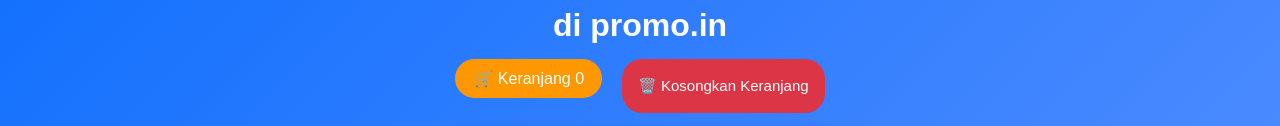
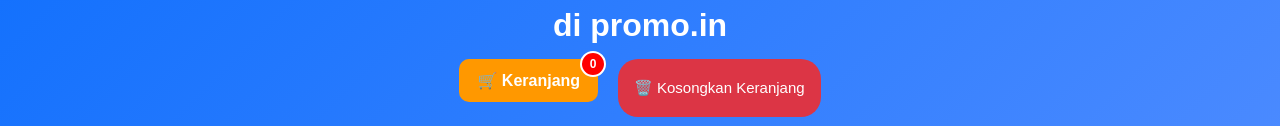
Before and after one commit to widherlions/Promo.in, a plain HTML site: page index.html in a window 1280 px wide. Shown: the part 183-309 px from the top of the page. Drawn offline with Linux system fonts and the light colour scheme.

Commit message:
Update style.css

```diff
--- a/style.css
+++ b/style.css
@@ -253,3 +253,31 @@ background:#e68900;
   color:white;
   font-size:16px;
 }
+
+.btn-keranjang{
+    position: relative;
+    background:#ff9800;
+    color:white;
+    border:none;
+    padding:12px 18px;
+    border-radius:10px;
+    cursor:pointer;
+    font-weight:bold;
+}
+
+.badge-cart{
+    position:absolute;
+    top:-8px;
+    right:-8px;
+    min-width:22px;
+    height:22px;
+    background:#ff0000;
+    color:#fff;
+    border-radius:50%;
+    display:flex;
+    justify-content:center;
+    align-items:center;
+    font-size:12px;
+    font-weight:bold;
+    border:2px solid white;
+      }
```
